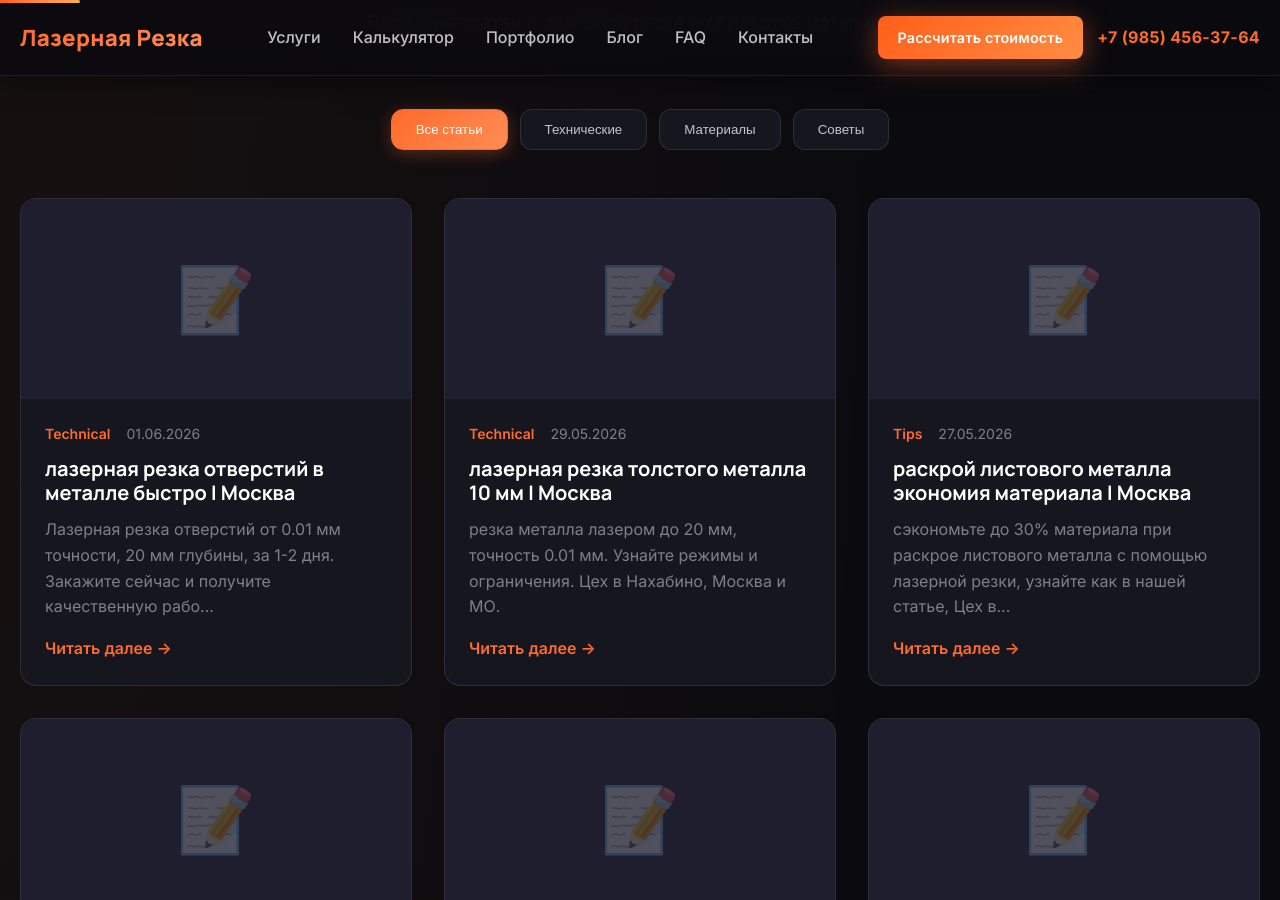
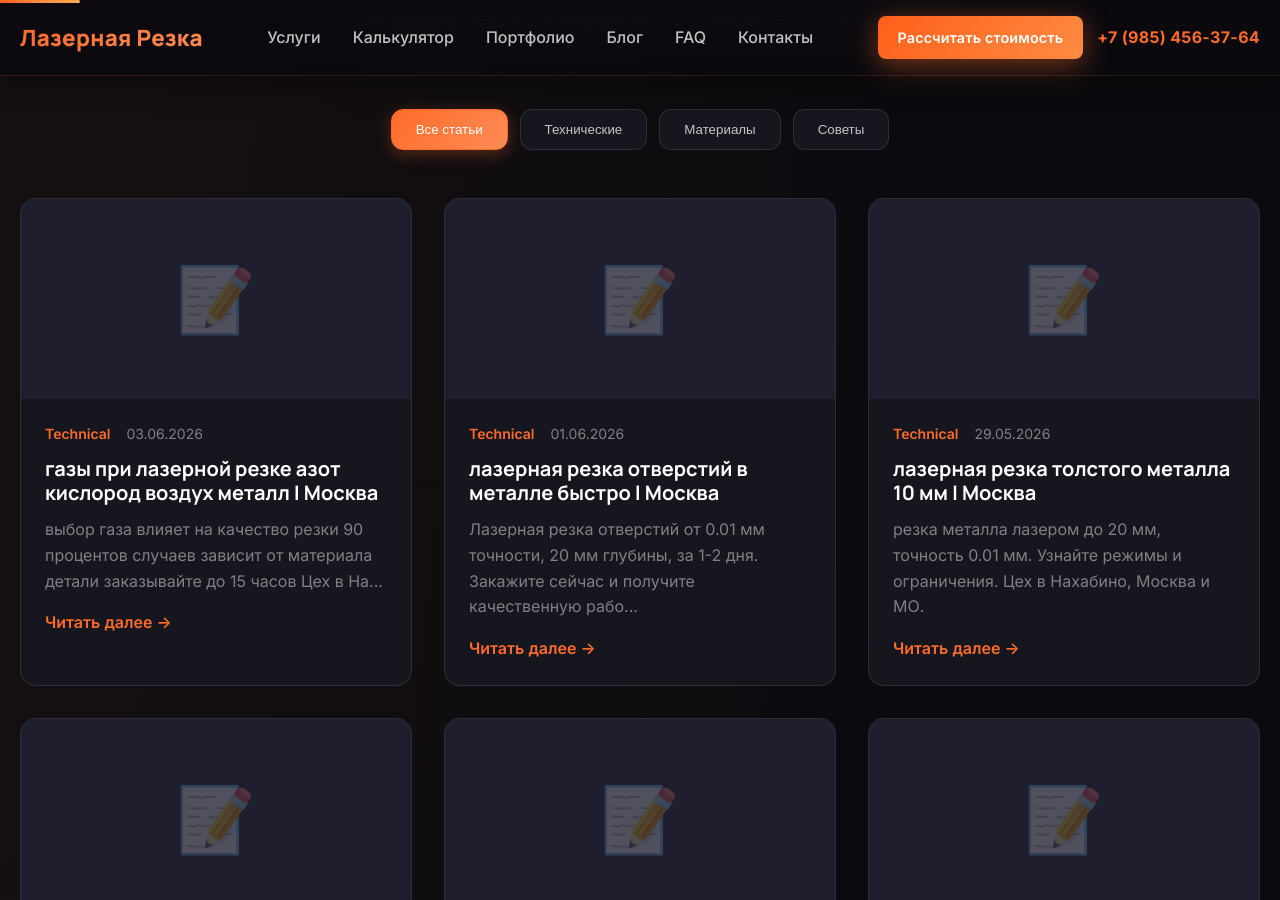
Before and after one commit to kaylas000/lazer-rezka, a Jekyll site: the page built from pages/blog.html, in a window 1280 px wide and 900 px high, scrolled down 281 px. Built offline with Jekyll 4.4.1, drawn with Linux system fonts in a browser that asks for light colours; part of the change alters nothing that is shown.

Commit message:
🤖 Auto-publish: газы при лазерной резке азот кислород воздух металл | Москва

```diff
--- a/_data/faq_from_posts.yml
+++ b/_data/faq_from_posts.yml
@@ -153,3 +153,12 @@
   post_title: лазерная резка отверстий в металле быстро | Москва
   post_url: /blog/2026/06/otverstiya-lazer-vs-sverlovka/
   question: Лазерная резка vs сверловка
+- answer: При лазерной резке металлов используются различные вспомогательные газы,
+    такие как азот, кислород и воздух. Азот обычно используется для резки нержавеющей
+    стали и алюминия, поскольку он не реагирует с этими материалами и обеспечивает
+    высокое качество резки. Для получения оптимальных результатов рекомендуется выбирать
+    газ в зависимости от типа режущего материала и требуемого качества резки.
+  category: technical
+  post_title: газы при лазерной резке азот кислород воздух металл | Москва
+  post_url: /blog/2026/06/gazy-pri-lazernoj-rezke/
+  question: Какой газ использовать при лазерной резке?
--- /dev/null
+++ b/_posts/2026-06-03-gazy-pri-lazernoj-rezke.md
@@ -0,0 +1,53 @@
+---
+author: Цех лазерной резки
+category: technical
+date: 2026-06-03 11:04:48 +0300
+description: выбор газа влияет на качество резки 90 процентов случаев зависит от материала
+  детали заказывайте до 15 часов Цех в Нахабино, Москва и МО.
+generated: false
+keywords: лазерная резка, газы при резке, азот при резке, кислород при резке, воздух
+  при резке, металлообработка в москве
+layout: post
+reviewed: true
+slug: gazy-pri-lazernoj-rezke
+tags:
+- азот
+- кислород
+- воздух
+- лазерная резка металла
+- технология резки
+title: газы при лазерной резке азот кислород воздух металл | Москва
+---
+
+## Введение
+Вспомогательные газы при лазерной резке — азот, кислород, воздух — играют решающую роль в процессе резки металла в нашем цехе в Нахабино, Московской области, всего в 25 км от МКАД. Для лазерной резки металла в Москве и Нахабино мы используем волоконный лазер 3 кВт, который позволяет нам режь сталь до 20 мм, нержавейку до 12 мм, алюминий до 10 мм и медь/латунь до 6 мм с точностью позиционирования ±0.01 мм. Наш цех работает с 2020 года и за это время мы выполнили более 500 заказов для клиентов из Москвы и Московской области.
+
+## Особенности лазерной резки
+Лазерная резка — это высокоточный процесс, который требует тщательного выбора вспомогательного газа. В нашем цехе мы используем азот, кислород и воздух в зависимости от типа металла и толщины материала. Например, для резки стали мы используем кислород, который обеспечивает высокую скорость резки и качественную кромку. Для резки нержавейки и алюминия мы используем азот, который предотвращает образование окисной пленки и обеспечивает высокую чистоту реза.
+
+## Выбор вспомогательного газа
+Выбор вспомогательного газа зависит от типа металла, толщины материала и требуемой точности резки. Например, для резки тонких материалов мы используем воздух, который обеспечивает высокую точность и чистоту реза. Для резки толстых материалов мы используем кислород, который обеспечивает высокую скорость резки и качественную кромку. В нашем цехе мы также можем ofereть услуги по [гибке металла](/services/bending/) и [порошковой покраске](/services/powder-coating/), что позволяет нам предоставлять комплексные решения для наших клиентов.
+
+## Технические характеристики
+В нашем цехе мы используем волоконный лазер 3 кВт, который имеет следующие технические характеристики:
+* Максимальная толщина резки стали: 20 мм
+* Максимальная толщина резки нержавейки: 12 мм
+* Максимальная толщина резки алюминия: 10 мм
+* Точность позиционирования: ±0.01 мм
+* Скорость резки: до 10 м/мин
+
+## Практические советы
+* Для резки стали используйте кислород
+* Для резки нержавейки и алюминия используйте азот
+* Для резки тонких материалов используйте воздух
+* Для высокоточной резки используйте режим полилайн
+* Для резки толстых материалов используйте режим ЧПУ
+* Для обеспечения высокого квалитета реза используйте услуги [лазерной резки](/services/metal/) в нашем цехе
+
+## Часто задаваемые вопросы
+Q: Какой газ используется для резки стали?
+A: Для резки стали используется кислород.
+Q: Какая точность резки обеспечивается в вашем цехе?
+A: В нашем цехе мы обеспечиваем точность резки ±0.01 мм.
+Q: Можно ли заказать услуги по гибке металла и порошковой покраске?
+A: Да, в наш
```
